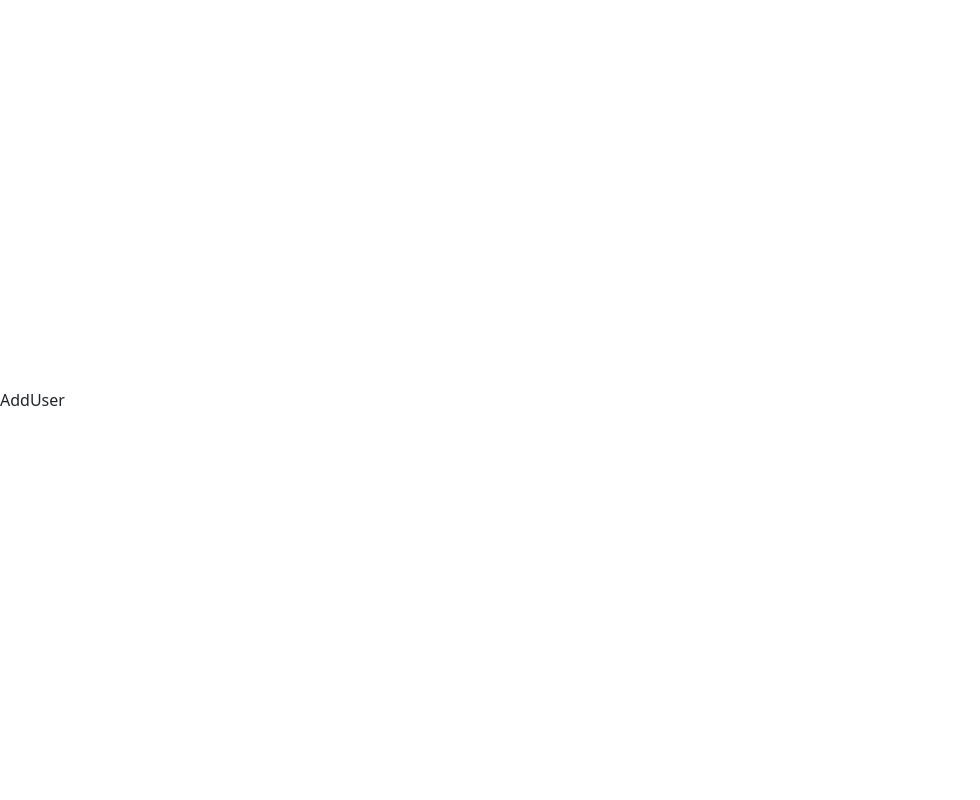
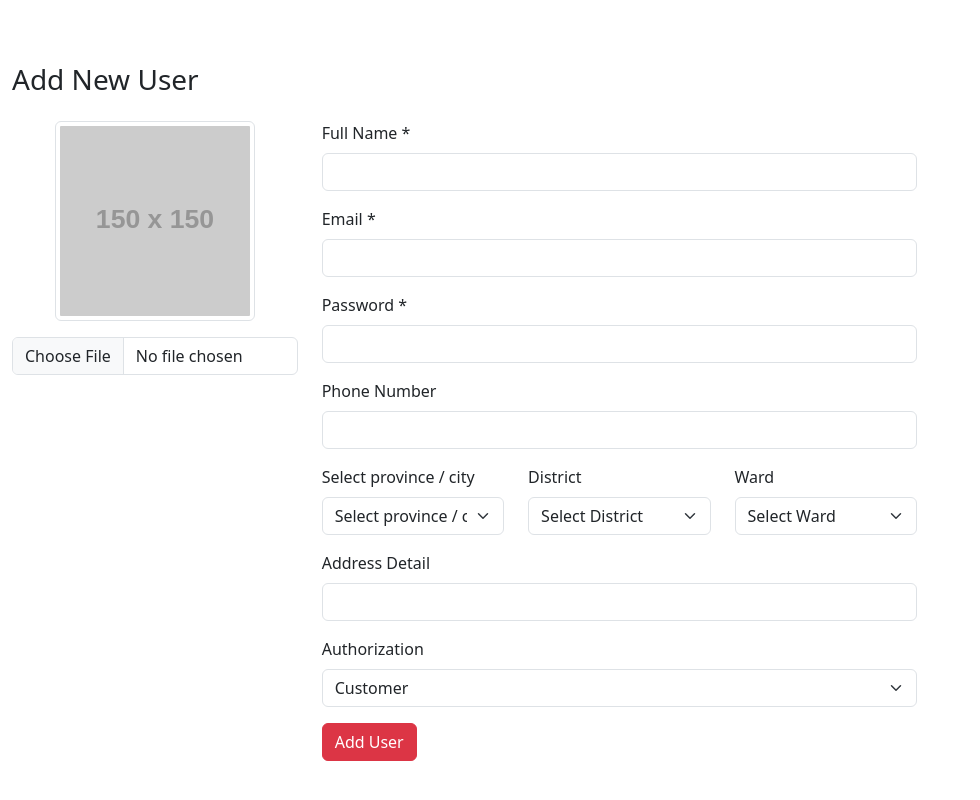
Before and after one commit to VixFong/BookStoreMana, a React (Vite) app: page /add in a window 1280 px wide. Shown: the whole page, without its empty margins (0-980 px from the left). Built offline with nearby package versions, Linux system fonts and the light colour scheme.

Commit message:
Added Add User Page

```diff
--- a/package.json
+++ b/package.json
@@ -12,11 +12,14 @@
   "dependencies": {
     "axios": "^1.7.2",
     "bootstrap": "^5.3.3",
+    "install": "^0.13.0",
+    "npm": "^10.8.1",
     "react": "^18.2.0",
     "react-bootstrap": "^2.10.2",
     "react-dom": "^18.2.0",
     "react-icons": "^5.2.1",
-    "react-router-dom": "^6.23.1"
+    "react-router-dom": "^6.23.1",
+    "react-toastify": "^10.0.5"
   },
   "devDependencies": {
     "@types/react": "^18.2.66",
--- a/src/Component/AdminComponent/AddUser.jsx
+++ b/src/Component/AdminComponent/AddUser.jsx
@@ -1,7 +1,200 @@
-import React from 'react'
+import React, { useState } from 'react';
+import 'bootstrap/dist/css/bootstrap.min.css';
+import { ToastContainer, toast } from 'react-toastify';
+import 'react-toastify/dist/ReactToastify.css';
+import { useNavigate } from 'react-router-dom';
 
 export const AddUser = () => {
-  return (
-    <div>AddUser</div>
-  )
-}
+    const [fullName, setFullName] = useState('');
+    const [email, setEmail] = useState('');
+    const [password, setPassword] = useState('');
+    const [phone, setPhone] = useState('');
+    const [city, setCity] = useState('');
+    const [district, setDistrict] = useState('');
+    const [ward, setWard] = useState('');
+    const [address, setAddress] = useState('');
+    const [role, setRole] = useState('');
+    const [profilePicture, setProfilePicture] = useState(null);
+    const [error, setError] = useState('');
+    const navigate = useNavigate();
+
+    const handleSubmit = (e) => {
+        e.preventDefault();
+        console.log({
+            fullName,
+            email,
+            password,
+            phone,
+            city,
+            district,
+            ward,
+            address,
+            role,
+            profilePicture
+        });
+
+        const addUser = async () => {
+            try {
+                toast.success('Add Successfully', {
+                    onClose: () => navigate('/UserManagement')
+                });
+            } catch (err) {
+                setError('Failed to add user');
+            }
+        };
+
+        addUser();
+    };
+
+    const handleImageChange = (e) => {
+        if (e.target.files && e.target.files[0]) {
+            setProfilePicture(URL.createObjectURL(e.target.files[0]));
+        }
+    };
+
+    return (
+        <div className="container">
+            <ToastContainer />
+            <h3 className="mt-4">Add New User</h3>
+            <form onSubmit={handleSubmit} className="row mt-4">
+                <div className="col-md-4">
+                    <div className="text-center">
+                        <img
+                            src={profilePicture || 'https://via.placeholder.com/150'}
+                            alt="Profile"
+                            className="img-thumbnail mb-3"
+                            style={{ width: '200px', height: '200px' }}
+                        />
+                        <input
+                            type="file"
+                            className="form-control"
+                            onChange={handleImageChange}
+                        />
+                    </div>
+                </div>
+                <div className="col-md-8">
+                    <div className="mb-3">
+                        <label htmlFor="fullName" className="form-label">Full Name *</label>
+                        <input
+                            type="text"
+                            className="form-control"
+                            id="fullName"
+                            value={fullName}
+                            onChange={(e) => setFullName(e.target.value)}
+                            required
+                        />
+                    </div>
+                    <div className="mb-3">
+                        <label htmlFor="email" className="form-label">Email *</label>
+                        <input
+                            type="email"
+                            className="form-control"
+                            id="email"
+                            value={email}
+                            onChange={(e) => setEmail(e.target.value)}
+                            required
+                        />
+                    </div>
+                    <div className="mb-3">
+                        <label htmlFor="password" className="form-label">Password *</label>
+                        <input
+                            type="password"
+                            className="form-control"
+                            id="password"
+                            value={password}
+                            onChange={(e) => setPassword(e.target.value)}
+                            required
+                        />
+                    </div>
+                    <div className="mb-3">
+                        <label htmlFor="phone" className="form-label">Phone Number</label>
+                        <input
+                            type="text"
+                            className="form-control"
+                            id="phone"
+                            value={phone}
+                            onChange={(e) => setPhone(e.target.value)}
+                        />
+                    </div>
+                    <div className="row">
+                        <div className="col-md-4 mb-3">
+                            <label htmlFor="city" className="form-label">Select province / city</label>
+                            <select
+                                className="form-select"
+                                id="city"
+                                value={city}
+                                onChange={(e) => setCity(e.target.value)}
+                            >
+                                <option>Select province / city</option>
+                                <option>TP.Hồ Chí Minh</option>
+                            </select>
+                        </div>
+                        <div className="col-md-4 mb-3">
+                            <label htmlFor="district" className="form-label">District</label>
+                            <select
+                                className="form-select"
+                                id="district"
+                                value={district}
+                                onChange={(e) => setDistrict(e.target.value)}
+                            >
+                                <option>Select District</option>
+                                <option>Quận 1</option>
+                                <option>Quận 2</option>
+                                <option>Quận 3</option>
+                                <option>Quận 4</option>
+                                <option>Quận 5</option>
+                                <option>Quận 6</option>
+                                <option>Quận 7</option>
+                                <option>Quận 8</option>
+                            </select>
+                        </div>
+                        <div className="col-md-4 mb-3">
+                            <label htmlFor="ward" className="form-label">Ward</label>
+                            <select
+                                className="form-select"
+                                id="ward"
+                                value={ward}
+                                onChange={(e) => setWard(e.target.value)}
+                            >
+                                <option>Select Ward</option>
+                                <option>Phường 1</option>
+                                <option>Phường 2</option>
+                                <option>Phường 3</option>
+                                <option>Phường 4</option>
+                                <option>Phường 5</option>
+                                <option>Phường 6</option>
+                                <option>Phường 7</option>
+                            </select>
+                        </div>
+                    </div>
+                    <div className="mb-3">
+                        <label htmlFor="address" className="form-label">Address Detail</label>
+                        <input
+                            type="text"
+                            className="form-control"
+                            id="address"
+                            value={address}
+                            onChange={(e) => setAddress(e.target.value)}
+                        />
+                    </div>
+                    <div className="mb-3">
+                        <label htmlFor="role" className="form-label">Authorization</label>
+                        <select
+                            className="form-select"
+                            id="role"
+                            value={role}
+                            onChange={(e) => setRole(e.target.value)}
+                        >
+                            <option>Customer</option>
+                            <option>Admin</option>
+                            <option>Employee</option>
+                        </select>
+                    </div>
+                    <button type="submit" className="btn btn-danger">Add User</button>
+                </div>
+            </form>
+        </div>
+    );
+};
+
+export default AddUser;
```
Also changed, not shown: src/Pages/AddUser.jsx (added, +7 -0 lines), 1 other file (tests, documents, lock files or other folders).
